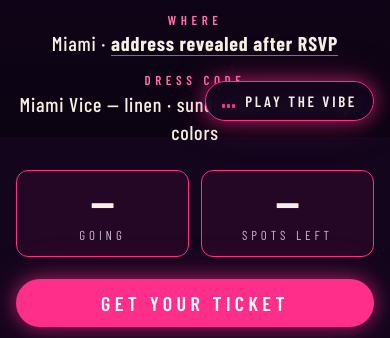
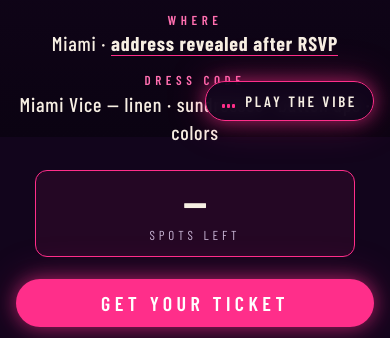
Before and after one commit to luansoaresribeiro/vicecity-house-party, a plain HTML site: page index.html in a window 390 px wide. Shown: the part 707-1045 px from the top of the page. Drawn offline with nearby package versions, Linux system fonts and the light colour scheme; no server answers.

Commit message:
Show only spots left on the counter
Co-Authored-By: Claude Opus 5.5 <noreply@anthropic.com>
Claude-Session: https://claude.ai/code/session_01Cy7SruE74pxcsDGsZoyX9a

```diff
--- a/app.js
+++ b/app.js
@@ -94,7 +94,6 @@
 
   // ---------- counter ----------
   function renderCounts(going, held) {
-    $("goingCount").textContent = going;
     const left = Math.max(0, P.capacity - going - (held || 0));
     $("spotsLeft").textContent = left;
     const closed = salesClosed(), soldOut = left <= 0;
--- a/index.html
+++ b/index.html
@@ -37,7 +37,6 @@
       </dl>
 
       <div class="counter" id="counter" aria-live="polite">
-        <div><b id="goingCount">—</b><span>going</span></div>
         <div><b id="spotsLeft">—</b><span>spots left</span></div>
       </div>
 
--- a/styles.css
+++ b/styles.css
@@ -35,7 +35,7 @@ main{max-width:1100px;margin:0 auto;padding:0 16px}
 .facts dd{font-size:22px;font-weight:500;letter-spacing:.04em}
 .facts strong{color:var(--cream);border-bottom:1px solid var(--pink)}
 
-.counter{display:flex;gap:12px;margin-bottom:22px}
+.counter{display:flex;gap:12px;margin-bottom:22px;max-width:320px}
 .counter div{flex:1;border:1.5px solid var(--pink);border-radius:12px;padding:10px 14px;background:rgba(255,46,138,.08)}
 .counter b{display:block;font-size:40px;line-height:1;font-weight:700}
 .counter span{letter-spacing:.3em;text-transform:uppercase;font-size:13px;color:var(--muted)}
@@ -133,6 +133,7 @@ legend{width:100%;margin-bottom:6px}
   .hero{grid-template-columns:1fr;gap:24px;padding-top:16px}
   .flyer{max-width:440px;margin:0 auto}
   .info{text-align:center}
+  .counter{margin-left:auto;margin-right:auto}
   .script{font-size:46px}
   .facts dd{font-size:20px}
   .btn{width:100%}
```
